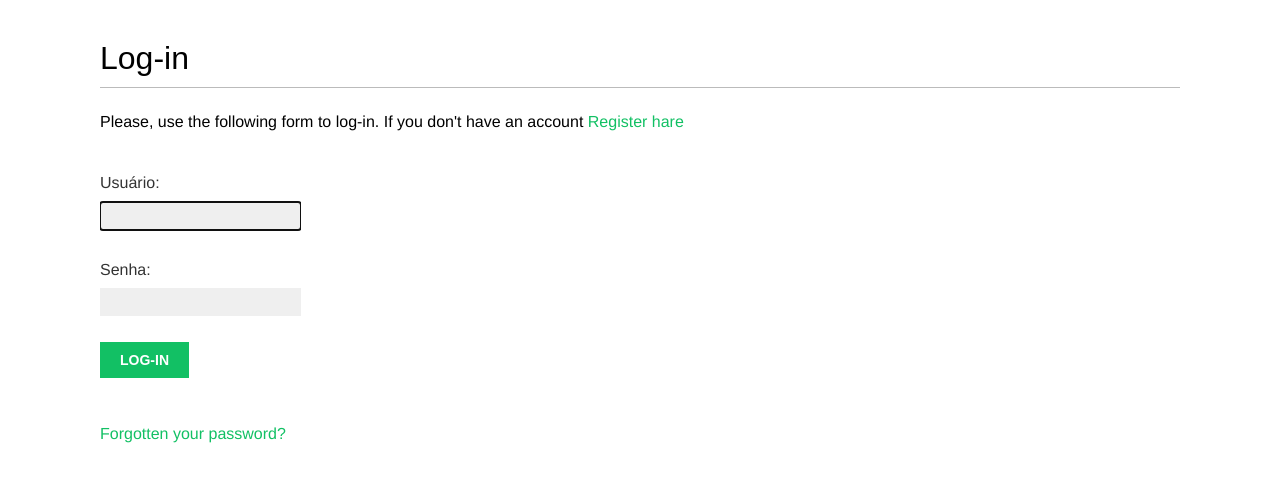
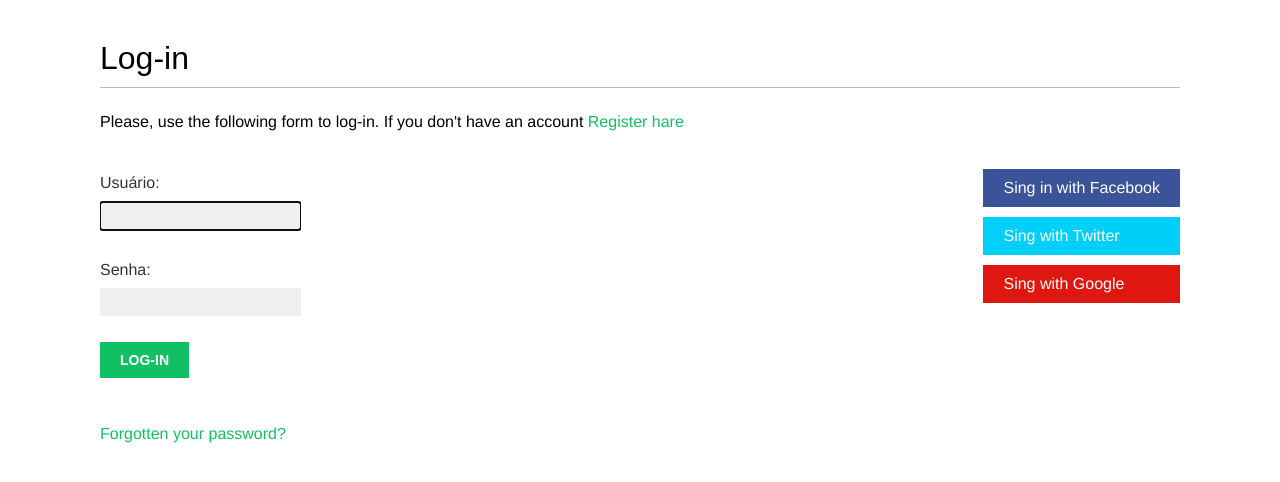
Before and after one commit to mamgjunior/social_network, a Django app: page /account/login/ in a window 1280 px wide. Shown: the part 47-529 px from the top of the page. Run offline with Django 3.2, Linux system fonts and the light colour scheme; some web fonts are replaced.

Commit message:
autenticação pelas rredes sociais

```diff
--- a/bookmarks/account/templates/registration/login.html
+++ b/bookmarks/account/templates/registration/login.html
@@ -21,4 +21,17 @@
         </form>
         <p><a href="{% url 'password_reset' %}">Forgotten your password?</a></p>
     </div>
+    <div class="social">
+        <ul>
+            <li class="facebook">
+                <a href="{% url 'social:begin' 'facebook' %}">Sing in with Facebook</a>
+            </li>
+            <li class="twitter">
+                <a href="{% url 'social:begin' 'twitter' %}">Sing with Twitter</a>
+            </li>
+            <li class="google">
+                <a href="{% url 'social:begin' 'google-oauth2' %}">Sing with Google</a>
+            </li>
+        </ul>
+    </div>
 {% endblock content %}
--- a/bookmarks/bookmarks/urls.py
+++ b/bookmarks/bookmarks/urls.py
@@ -21,6 +21,7 @@ from django.conf.urls.static import static
 urlpatterns = [
     path('admin/', admin.site.urls),
     path('account/', include('account.urls')),
+    path('social-auth/', include('social_django.urls', namespace='social')),
 ]
 
 if settings.DEBUG:
```
Also changed, not shown: bookmarks/bookmarks/settings.py (+14 -1 lines), requirements.txt (+19 -0 lines), 2 other files.
